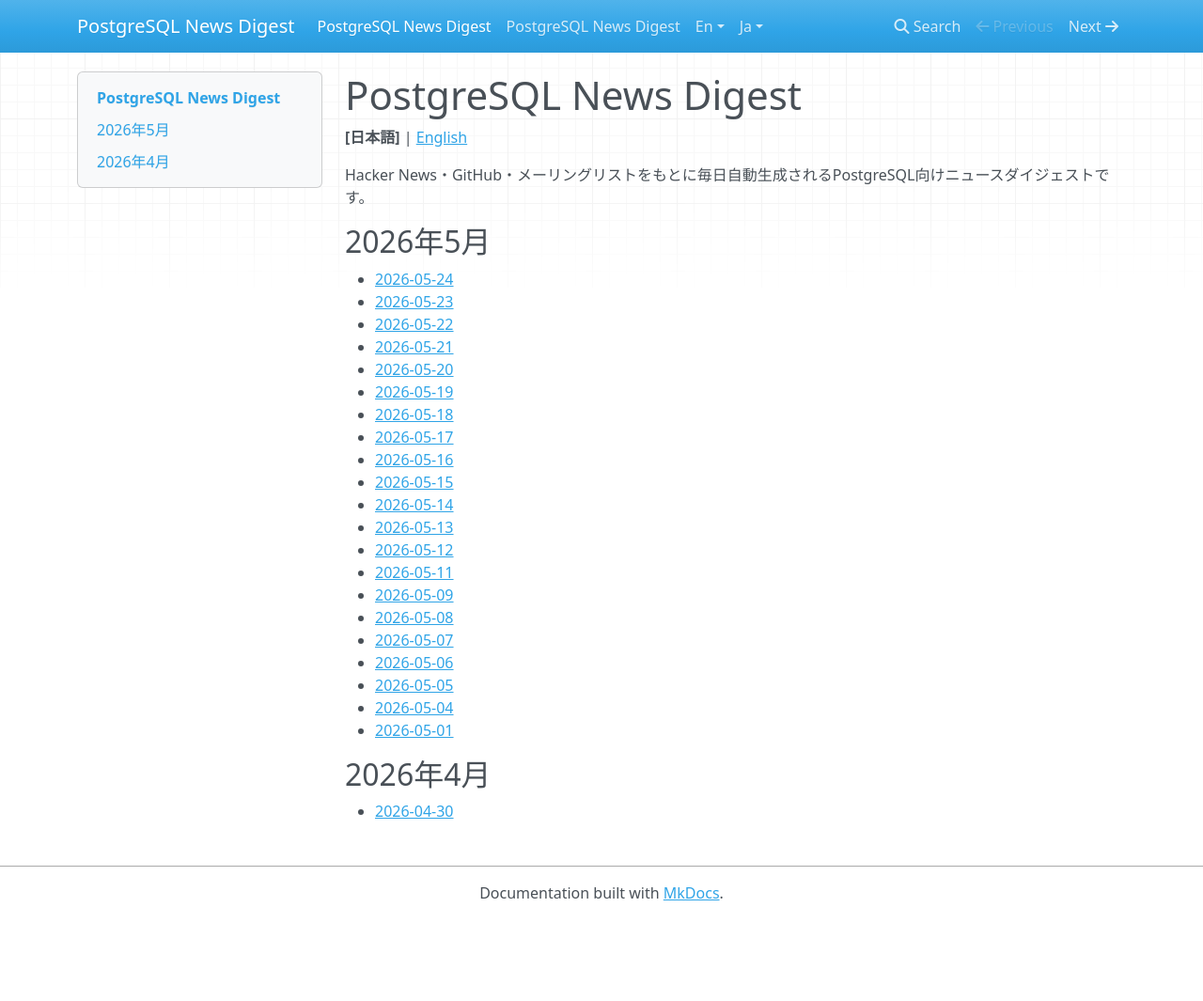
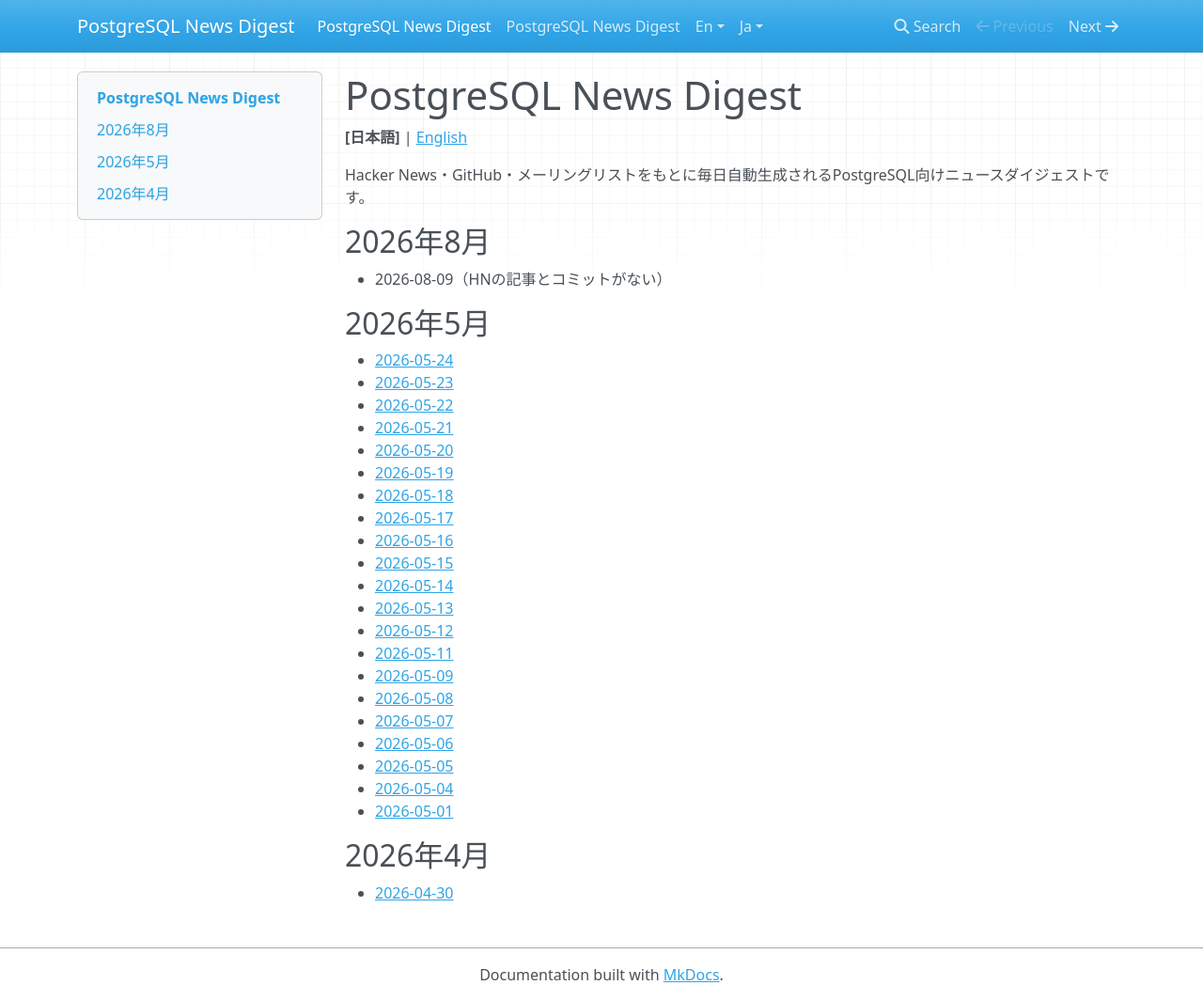
Before and after one commit to k-zshiba/pg-digest, an MkDocs documentation site: the page built from digests/index.md, in a window 1280 px wide and 1065 px high. Shown: the whole window at 94% size. Built offline with MkDocs 1.6.1, drawn with Linux system fonts in a browser that asks for light colours; nearby versions of some CDN libraries.

Commit message:
Add PostgreSQL digest for 2026-08-09

```diff
--- a/digests/index.md
+++ b/digests/index.md
@@ -3,6 +3,9 @@
 **[日本語]** | [English](./index_en.md)
 
 Hacker News・GitHub・メーリングリストをもとに毎日自動生成されるPostgreSQL向けニュースダイジェストです。
+
+## 2026年8月
+- 2026-08-09（HNの記事とコミットがない）
 
 ## 2026年5月
 - [2026-05-24](./ja/2026-05/2026-05-24.md)
```
Also changed, not shown: digests/index_en.md (+3 -0 lines).
